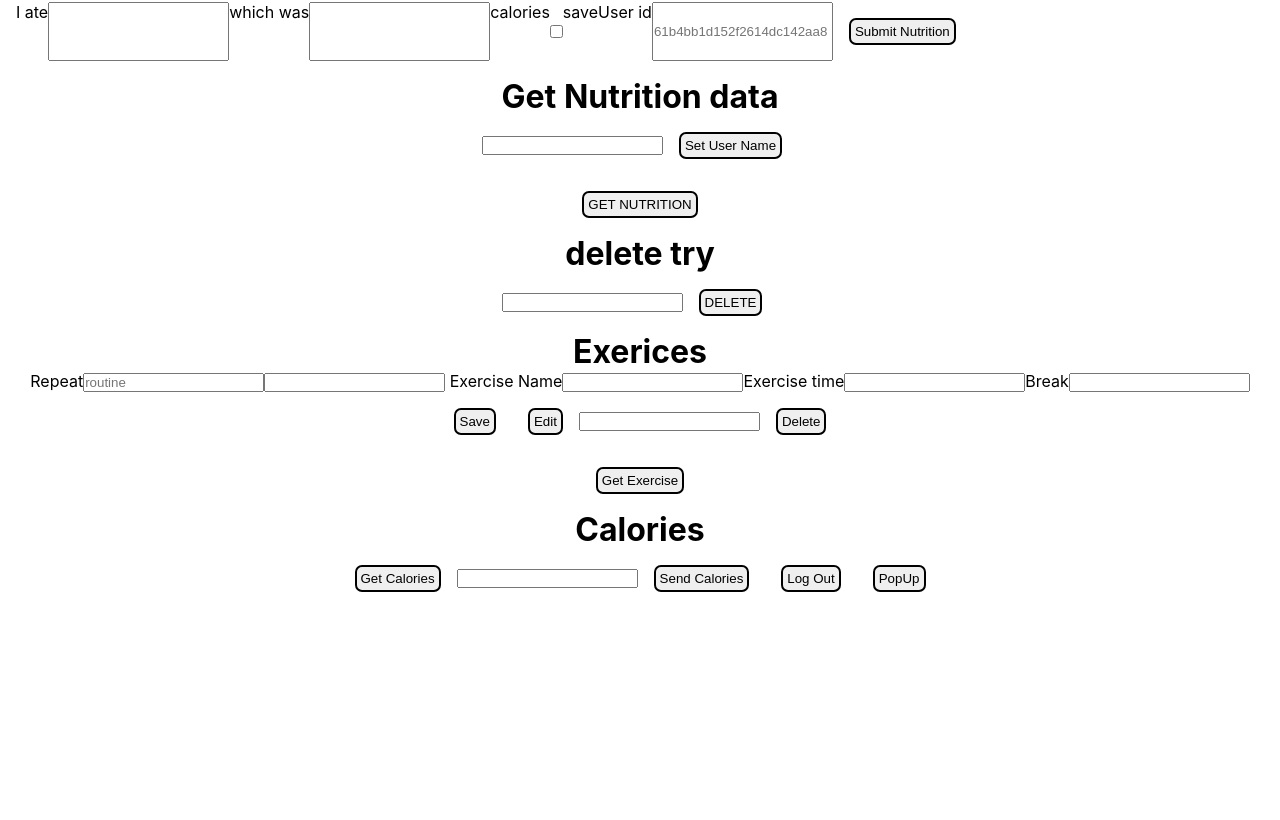
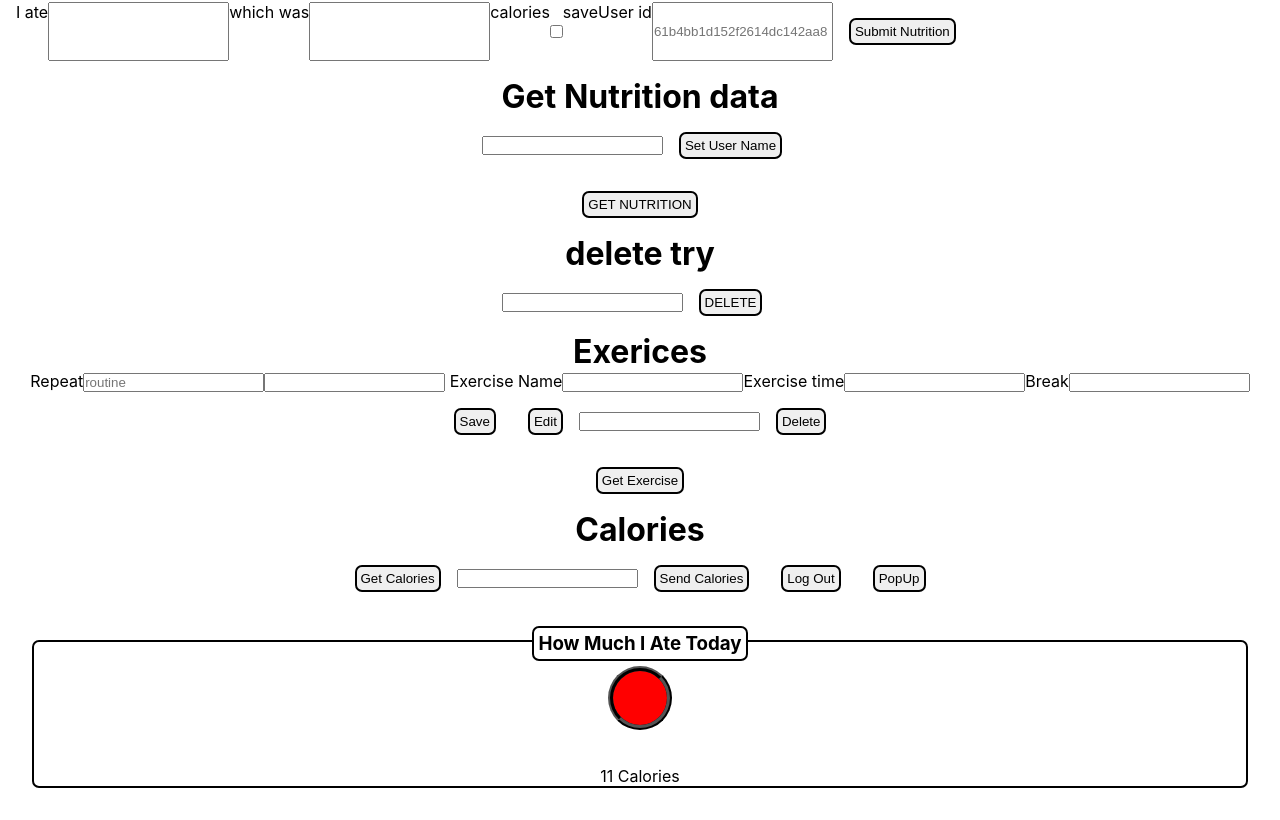
Before and after one commit to cat403/ex_2_front, a React (Create React App) app: page /try in a window 1280 px wide. Shown: the part 903-1723 px from the top of the page. Before the commit the page ends 1511 px from the top, so only its background shows below. Built offline with nearby package versions, Linux system fonts and the light colour scheme.

Commit message:
completed a radial percentage bar

```diff
--- a/src/Try.js
+++ b/src/Try.js
@@ -18,6 +18,7 @@ import { getCalories } from "./redux/actions";
 import { sendSignin } from "./redux/actions";
 import { logOut } from "./redux/actions";
 import Popups from "./components/Popups";
+import RadialProgressBar from "./components/RadialProgressBar";
 function Try() {
   //toggle popup
   const [isPopupOpen, setIsPopupOpen] = React.useState(false);
@@ -164,7 +165,7 @@ function Try() {
   }, [state.error, initClear]);
 
   return (
-    <div className="Try">
+    <div className="Try" style={{ background: "white" }}>
       <h1>CAN BE SEEN : {canYouSeeMe}</h1>
       <form>
         <h2>First Name</h2>
@@ -356,6 +357,11 @@ function Try() {
           }
         ></Popups>
       )}
+      <RadialProgressBar
+        numerator={11}
+        denominator={10}
+        title={"How Much I Ate Today"}
+      />
     </div>
   );
 }
--- a/src/components/Popups.js
+++ b/src/components/Popups.js
@@ -5,9 +5,9 @@ function Popups({ content, handleClose }) {
   return (
     <div className="popup-background">
       <div className="popup">
-        <span className="close-icon" onClick={handleClose}>
+        <div className="close-icon" onClick={handleClose}>
           X
-        </span>
+        </div>
         <div className="popup-content">{content}</div>
       </div>
     </div>
--- /dev/null
+++ b/src/components/RadialProgressBar.js
@@ -0,0 +1,32 @@
+import React from "react";
+import "./componentCSS/RadialProgressBar.css";
+function RadialProgressBar({ numerator, denominator, title }) {
+  let color;
+  if (numerator / denominator > 1) {
+    color = "red";
+  } else {
+    color = "green";
+  }
+  const percentColor = (numerator / denominator) * 100;
+  return (
+    <div className="radial-progress-bar-container">
+      <div className="radial-progress-bar-border">
+        <div className="radial-progress-bar-title">
+          <h3>{title}</h3>
+        </div>
+        <div
+          className="radial-progress-bar"
+          style={{
+            background: `linear-gradient(white ${
+              100 - percentColor
+            }%, ${color} 0% ${percentColor}%)`,
+          }}
+        ></div>
+        <br />
+        <p>{`${numerator} Calories`}</p>
+      </div>
+    </div>
+  );
+}
+
+export default RadialProgressBar;
--- a/src/components/SignIn.js
+++ b/src/components/SignIn.js
@@ -15,12 +15,13 @@ function SignIn({ handleClose }) {
   const handleSubmit = (event) => {
     event.preventDefault();
     dispatch(sendSignin({ ...formData }));
+  };
+  React.useEffect(() => {
     if (user?.userName) {
       navigate("/");
       handleClose();
     }
-  };
-
+  }, [user]);
   return (
     <div className="signin-container">
       <form>
--- a/src/components/componentCSS/Popup.css
+++ b/src/components/componentCSS/Popup.css
@@ -23,7 +23,7 @@
   content: "X";
   display: flex;
   align-items: center;
-  font-weight: 900;
+  font-weight: 600;
   justify-content: center;
   padding: 0.5rem;
   cursor: pointer;
@@ -33,7 +33,7 @@
   width: 1rem;
   height: 1rem;
   background-color: white;
-  border: 1px solid black;
+  border: 2px solid black;
   border-radius: 50%;
 }
 .popup-content {
@@ -41,3 +41,7 @@
   max-width: 65vw;
   overflow: auto;
 }
+
+.close-icon:hover {
+  background: radial-gradient(rgb(202, 202, 202), #000);
+}
--- /dev/null
+++ b/src/components/componentCSS/RadialProgressBar.css
@@ -0,0 +1,31 @@
+.radial-progress-bar-container {
+  min-height: 5rem;
+  min-width: 5rem;
+  padding: 2rem;
+  background: inherit;
+}
+.radial-progress-bar-border {
+  position: relative;
+  display: flex;
+  flex-direction: column;
+  justify-content: center;
+  align-items: center;
+  border: 2px solid black;
+  border-radius: 7px;
+}
+.radial-progress-bar-title {
+  position: absolute;
+  background-color: white;
+  top: -1rem;
+  border: 2px solid black;
+  border-radius: 7px;
+  padding: 0.25rem;
+}
+.radial-progress-bar {
+  margin: 1.5rem 1rem 1rem 1rem;
+  min-width: 4rem;
+  min-height: 4rem;
+  border: 5px solid black;
+  border-radius: 50%;
+  border-style: ridge;
+}
```
